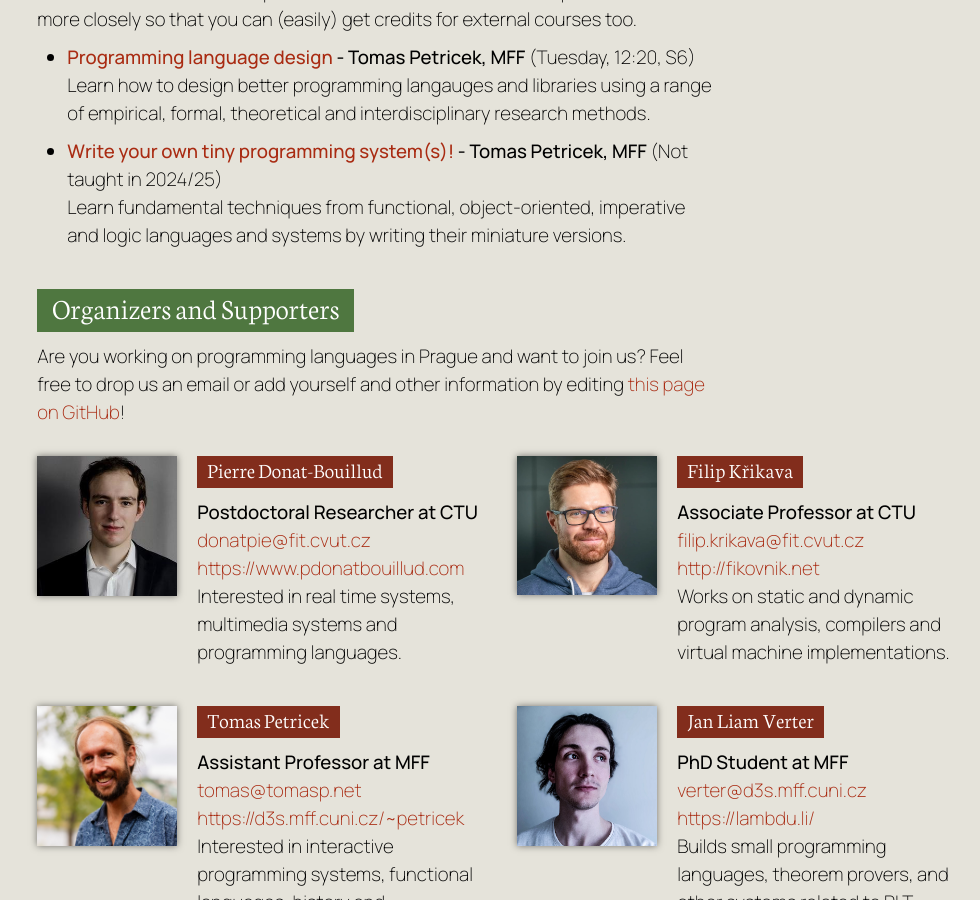
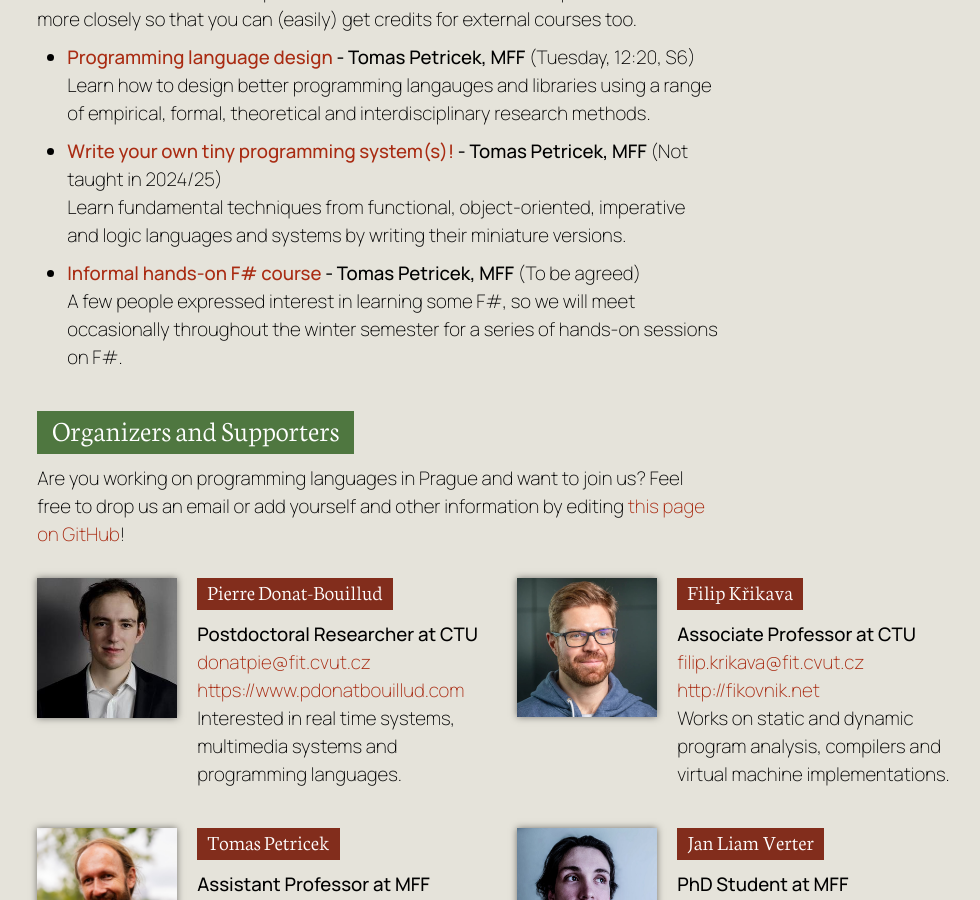
Before and after one commit to prgprg-org/prgprg-org.github.io, a Jekyll site: the page built from index.html, in a window 1280 px wide and 900 px high, scrolled down 1782 px. Shown: the whole window, without its empty margins (142-1122 px from the left). Built offline with Jekyll 4.4.1, drawn with Linux system fonts in a browser that asks for light colours.

Commit message:
Add F# course

```diff
--- a/_data/courses.yml
+++ b/_data/courses.yml
@@ -9,3 +9,9 @@
   lecturer: Tomas Petricek, MFF
   link: https://d3s.mff.cuni.cz/teaching/nprg077/
   label: Learn fundamental techniques from functional, object-oriented, imperative and logic languages and systems by writing their miniature versions.
+
+- title: Informal hands-on F# course
+  schedule: To be agreed
+  lecturer: Tomas Petricek, MFF
+  link: https://forms.gle/exXgjDi6Gv5GPy5Z6
+  label: A few people expressed interest in learning some F#, so we will meet occasionally throughout the winter semester for a series of hands-on sessions on F#.
```
